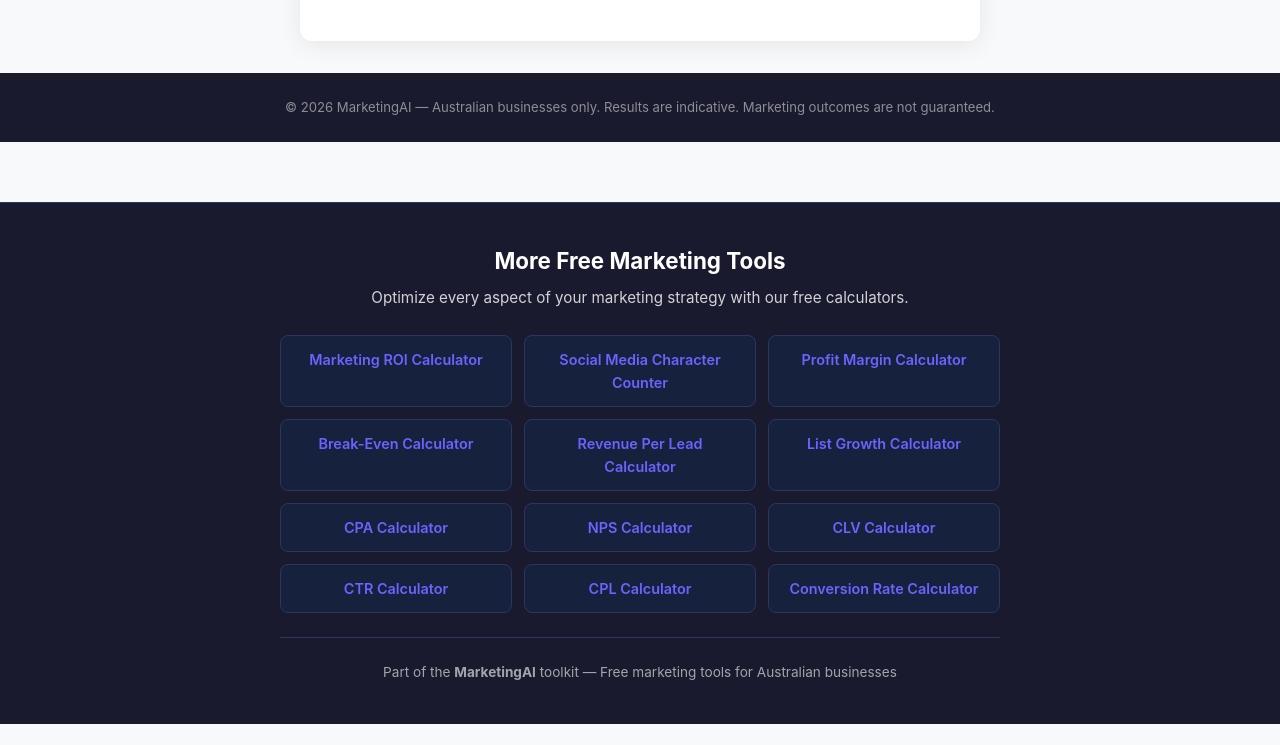
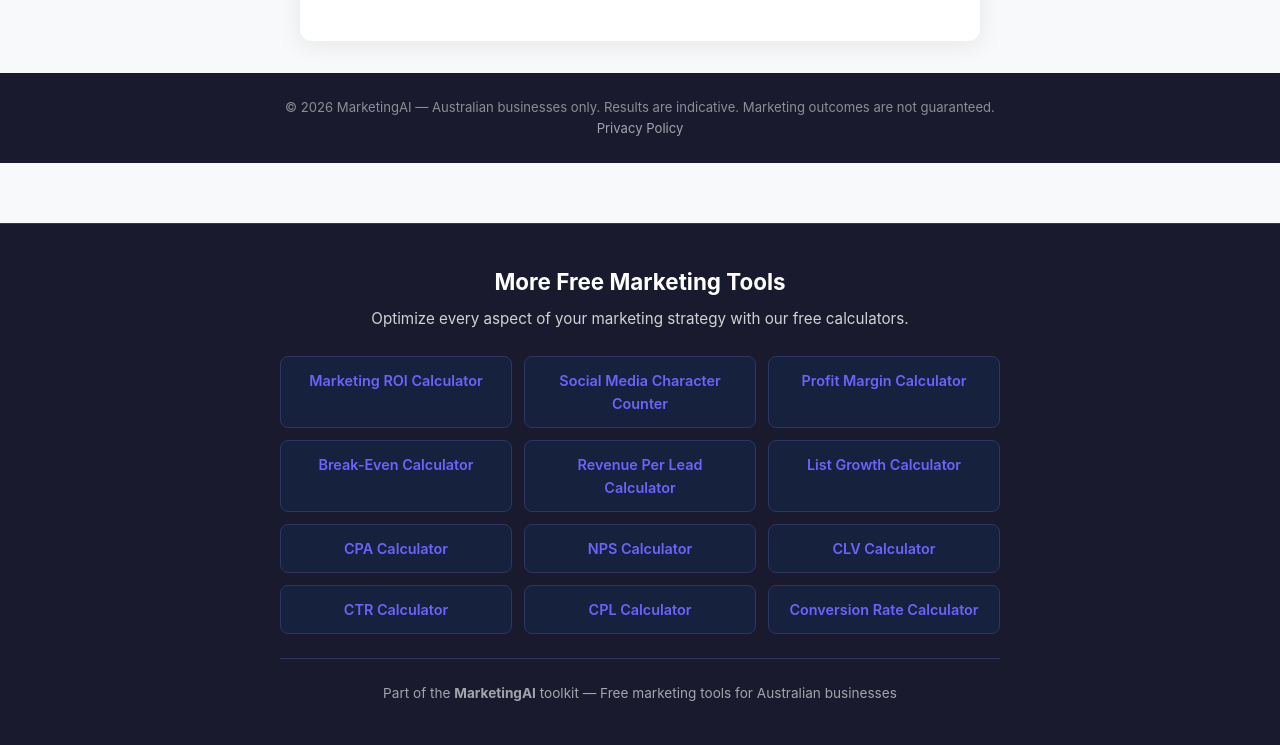
Before and after one commit to getmarketingai-byte/marketingai-engagement-rate-calculator, a plain HTML site: page index.html in a window 1280 px wide. Shown: the part 3761-4506 px from the top of the page. Before the commit the page ends 4485 px from the top, so only its background shows below. Drawn offline with Linux system fonts and the light colour scheme; a script that the page names is missing.

Commit message:
Add Privacy Policy footer link for AdSense compliance
Co-Authored-By: Paperclip <noreply@paperclip.ing>

```diff
--- a/index.html
+++ b/index.html
@@ -605,6 +605,7 @@
 
 <footer>
   <p>&copy; 2026 MarketingAI — Australian businesses only. Results are indicative. Marketing outcomes are not guaranteed.</p>
+  <a href="https://marketing-ai-psi-nine.vercel.app/privacy" style="color:rgba(255,255,255,0.6); text-decoration:none;">Privacy Policy</a>
 </footer>
 
 <script>
```
